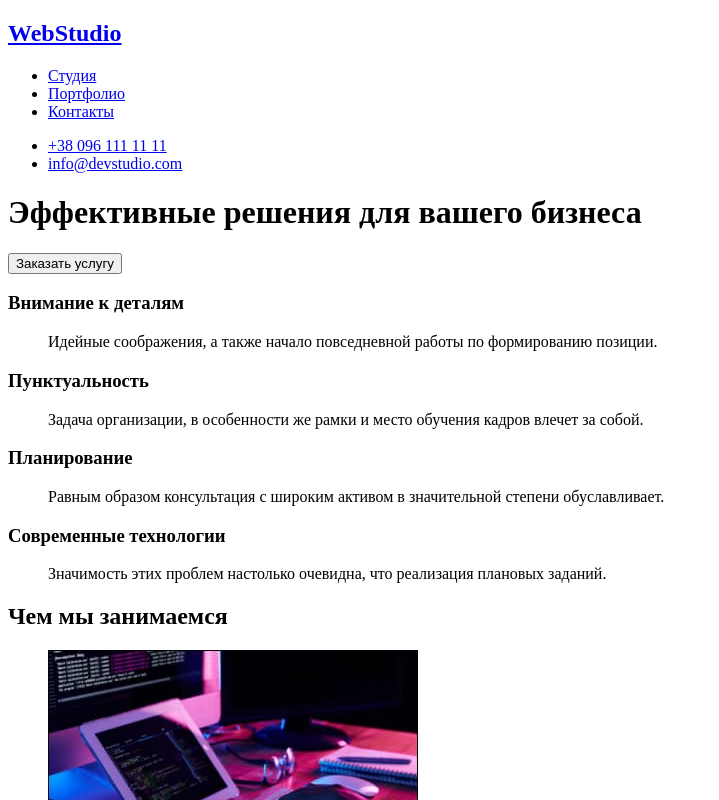
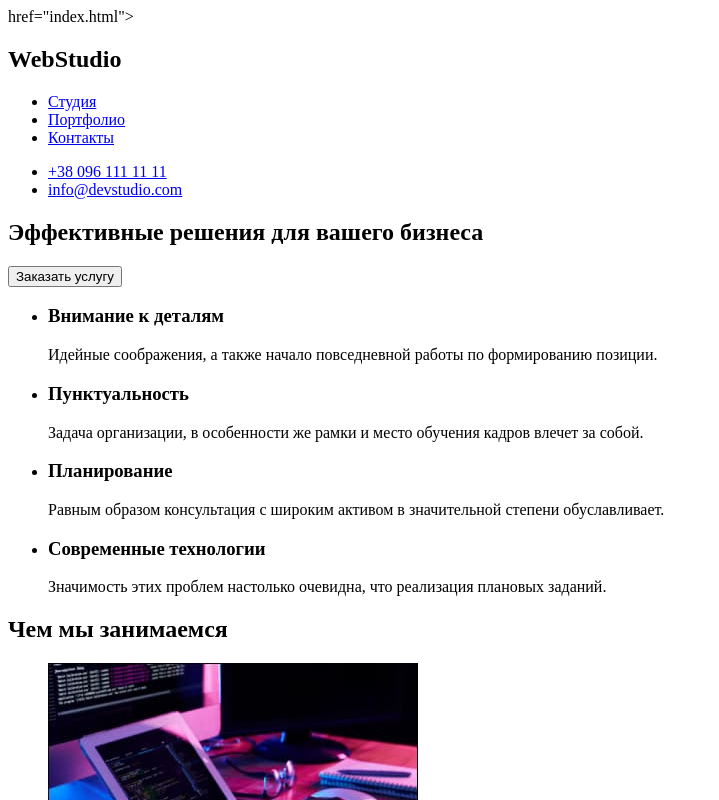
Before and after one commit to EvgenyShokotko/goit-markup-hw-01, a plain HTML site: page index.html in a window 1280 px wide. Shown: the top 800 px of the page, without its empty margins (0-719 px from the left). Drawn offline with Linux system fonts and the light colour scheme.

Commit message:
without DIV

```diff
--- a/index.html
+++ b/index.html
@@ -7,11 +7,9 @@
     <title>Home Work №1#</title>
 </head>
 <body>
+    <!-- Navigation, logo -->
         <header>
-        <div>
-            <a href="index.html"><h2>WebStudio</h2></a>
-        </div>
-        <div>
+            <a>href="index.html"><h2>WebStudio</h2></a>
                 <nav>
                     <ul>
                         <li><a href="#">Студия</a></li>
@@ -19,23 +17,39 @@
                         <li><a href="#">Контакты</a></li>
                     </ul>
                 </nav>
-        </div>
-        <div>
                 <ul>
                     <li><a href="tel:+380961111111">+38 096 111 11 11</a></li>
                     <li><a href="mailto:info@devstudio.com">info@devstudio.com</a></li>
                 </ul>
-        </div>
         </header>
+    <!-- Main information-->
         <main>
-        <div>
+            <!-- Our servises-->
+                <section>
                     <h1>Эффективные решения для вашего бизнеса</h1>
-        </div>
-        <div>
                     <button type="button">Заказать услугу</button>
-        </div>
-        <div>
-            <dl>
+                </section>
+            <!--Our harakters-->
+                <section>
+                    <ul>
+                        <li>
+                            <h3>Внимание к деталям</h3>
+                            <p>Идейные соображения, а также начало повседневной работы по формированию позиции.</p>
+                        </li>
+                        <li>
+                            <h3>Пунктуальность</h3>
+                            <p>Задача организации, в особенности же рамки и место обучения кадров влечет за собой.</p>
+                        </li>
+                        <li>
+                            <h3>Планирование</h3>
+                            <p>Равным образом консультация с широким активом в значительной степени обуславливает.</p>
+                        </li>
+                        <li>
+                            <h3>Современные технологии</h3>
+                            <p>Значимость этих проблем настолько очевидна, что реализация плановых заданий.</p>
+                        </li>
+                    </ul>
+            <!-- <dl>
                 <dt><h3>Внимание к деталям</h3></dt>
                 <dd>Идейные соображения, а также начало повседневной работы по формированию позиции.</dd>
                 <dt><h3>Пунктуальность</h3></dt>
@@ -44,17 +58,19 @@
                 <dd>Равным образом консультация с широким активом в значительной степени обуславливает.</dd>
                 <dt><h3>Современные технологии</h3></dt>
                 <dd>Значимость этих проблем настолько очевидна, что реализация плановых заданий.</dd>
-            </dl>
-         </div>
-        <div>
+            </dl> -->
+                </section>
+            <!-- What we do-->
+                <section>
                     <h2>Чем мы занимаемся</h2>
                     <ul>
                         <Li><img src="/images/img.jpg" alt="programer-working-his-desk-office-on-komputer" width="370" height="294"></Li>
                         <Li><img src="/images/box_2.jpg" alt="programer-working-with-mobilephone" width="370" height="294"></Li>
                         <li><img src="/images/box_3.jpg" alt="programer-working-with-tablet" width="370" height="294"></li>
                     </ul>
-        </div>
-        <div>
+                </section>
+            <!-- Our Team -->
+                <section>
                     <h2>Наша команда</h2>
                         <figure>
                             <img src="/images/manager.jpg" alt="photo-product-manager" width="270" height="260">
@@ -72,17 +88,15 @@
                             <img src="/images/designer.jpg" alt="photo-ui-designer" width="270" height="260">
                             <figcaption> <h3>Михаил Ермаков</h3><pre>UI Designer</pre></figcaption>
                         </figure>
-        </div>
+                </section>
     </main>
     <footer>
-        <div>
             <a href="index.html"><h2>WebStudio</h2></a>
             <address>
                 г. Киев, пр-т Леси Украинки, 26<br/>
                 <a href="tel:+380961111111">+38 096 111 11 11</a><br />
                 <a href="mailto:info@devstudio.com">info@devstudio.com</a>
             </address>
-        </div>
 </footer>
 </body>
 </html>
```
Lines whose indentation alone changed are shown as unchanged.
